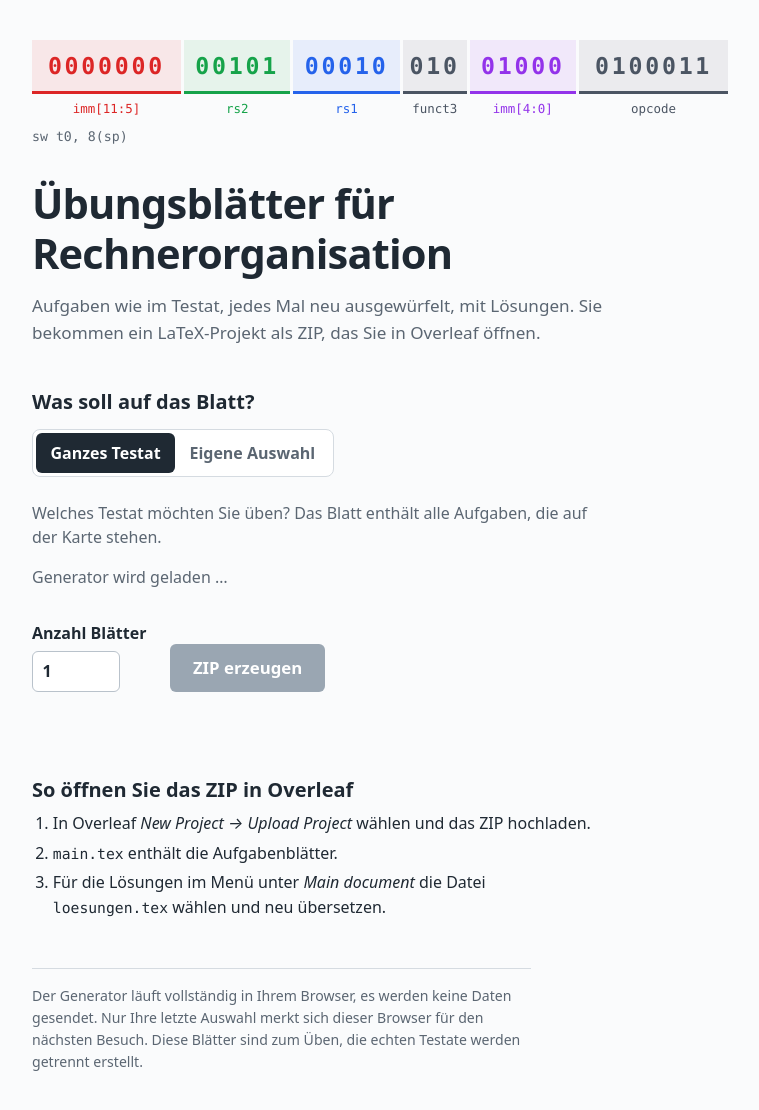
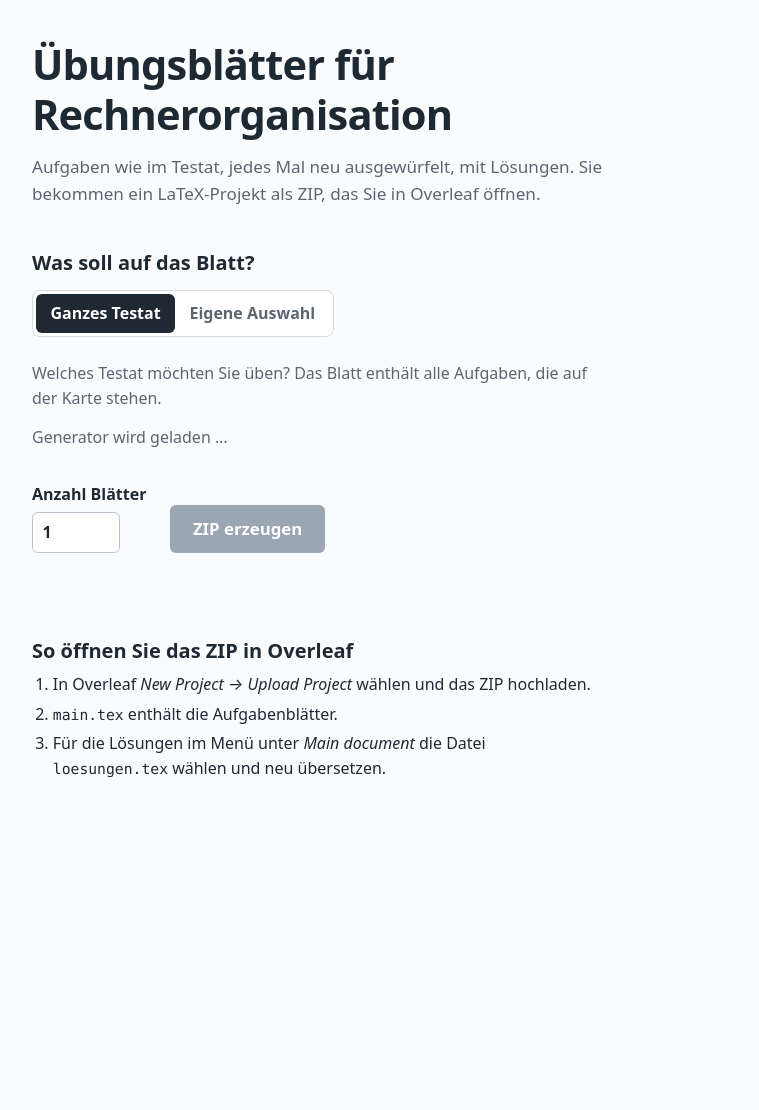
Before and after one commit to GGalya1/Testat-Generator, a website: page web/index.html in a window 1280 px wide. Shown: the whole page, without its empty margins (260-1019 px from the left). After the commit the page ends 845 px from the top, so only its background shows below. Drawn offline with Linux system fonts and the light colour scheme.

Commit message:
refactor: header, footer, UI adaptivity

```diff
--- a/web/app.js
+++ b/web/app.js
@@ -25,6 +25,12 @@ const SPEICHER = "uebungsblaetter-ro";
 
 const $ = (s) => document.querySelector(s);
 const status = $("#status");
+
+/** Statuszeile unter dem Knopf; fehler = rot. */
+function meldung(text, fehler = false) {
+  status.className = fehler ? "status fehler" : "status";
+  status.textContent = text;
+}
 
 // ---------------------------------------------------------------- Verbindung zum Generator
 
@@ -241,8 +247,7 @@ async function erzeugenKlick(e) {
   const auftrag = auftragLesen();
   merken(auftrag);
   knopf.disabled = true;
-  status.className = "status";
-  status.textContent = auftrag.anzahl === 1 ? "Blatt wird erzeugt …" : `${auftrag.anzahl} Blätter werden erzeugt …`;
+  meldung(auftrag.anzahl === 1 ? "Blatt wird erzeugt …" : `${auftrag.anzahl} Blätter werden erzeugt …`);
 
   const r = await generator("erzeugen", auftrag.modus === "vorlage"
     ? { vorlage: auftrag.vorlage, anzahl: auftrag.anzahl }
@@ -250,8 +255,7 @@ async function erzeugenKlick(e) {
   knopf.disabled = false;
 
   if (!r.ok) {
-    status.className = "status fehler";
-    status.textContent = r.fehler;
+    meldung(r.fehler, true);
     return;
   }
 
@@ -275,7 +279,7 @@ async function erzeugenKlick(e) {
   });
   $("#ergebnis-titel").textContent = r.blaetter.length === 1 ? "1 Blatt erzeugt" : `${r.blaetter.length} Blätter erzeugt`;
   $("#ergebnis").hidden = false;
-  status.textContent = `Fertig in ${r.dauer} ms. Der Download startet automatisch.`;
+  meldung(`Fertig in ${r.dauer} ms. Der Download startet automatisch.`);
   link.click();
 }
 
@@ -285,8 +289,7 @@ async function start() {
   const r = await generator("katalog");
   if (!r.ok) {
     $("#vorlagen").replaceChildren();
-    status.className = "status fehler";
-    status.textContent = "Der Generator konnte nicht geladen werden: " + r.fehler;
+    meldung("Der Generator konnte nicht geladen werden: " + r.fehler, true);
     return;
   }
   const alt = laden();
@@ -297,7 +300,9 @@ async function start() {
   for (const z of zeilen) aufgabeHinzufuegen(z.typ, z.param ?? "");
   if (typeof alt.titel === "string") $("#titel").value = alt.titel;
   if (alt.anzahl) $("#anzahl").value = alt.anzahl;
-  if (alt.modus === "eigen") document.querySelector('input[name="modus"][value="eigen"]').checked = true;
+  // Immer mit "Ganzes Testat" starten (auch wenn zuletzt "Eigene Auswahl" benutzt wurde);
+  // die eigene Auswahl selbst bleibt gemerkt und steht beim Umschalten wieder da.
+  document.querySelector('input[name="modus"][value="vorlage"]').checked = true;
   modusZeigen();
 
   for (const r of document.querySelectorAll('input[name="modus"]')) r.addEventListener("change", modusZeigen);
--- a/web/index.html
+++ b/web/index.html
@@ -12,17 +12,6 @@
 <body>
   <main>
     <header class="kopf">
-      <figure class="befehl" aria-label="Beispiel: Maschinencode des Befehls sw t0, 8(sp)">
-        <div class="bits" aria-hidden="true">
-          <span class="feld f-immA" style="--n:7"><b>0000000</b><i>imm[11:5]</i></span>
-          <span class="feld f-rs2" style="--n:5"><b>00101</b><i>rs2</i></span>
-          <span class="feld f-rs1" style="--n:5"><b>00010</b><i>rs1</i></span>
-          <span class="feld f-mn" style="--n:3"><b>010</b><i>funct3</i></span>
-          <span class="feld f-immB" style="--n:5"><b>01000</b><i>imm[4:0]</i></span>
-          <span class="feld f-mn" style="--n:7"><b>0100011</b><i>opcode</i></span>
-        </div>
-        <figcaption><code>sw t0, 8(sp)</code></figcaption>
-      </figure>
       <h1>Übungsblätter für Rechnerorganisation</h1>
       <p class="einleitung">
         Aufgaben wie im Testat, jedes Mal neu ausgewürfelt, mit Lösungen.
@@ -30,18 +19,18 @@
       </p>
     </header>
 
-    <form id="formular" novalidate>
+    <form id="formular" novalidate autocomplete="off">
       <fieldset class="modus">
         <legend>Was soll auf das Blatt?</legend>
         <div class="umschalter" role="radiogroup">
-          <label><input type="radio" name="modus" value="vorlage" checked> Ganzes Testat</label>
-          <label><input type="radio" name="modus" value="eigen"> Eigene Auswahl</label>
+          <label><input type="radio" name="modus" value="vorlage" autocomplete="off" checked> Ganzes Testat</label>
+          <label><input type="radio" name="modus" value="eigen" autocomplete="off"> Eigene Auswahl</label>
         </div>
       </fieldset>
 
       <section id="bereich-vorlage" class="bereich">
         <p class="bereich-hinweis">Welches Testat möchten Sie üben? Das Blatt enthält alle Aufgaben, die auf der Karte stehen.</p>
-        <div id="vorlagen" class="testate" role="radiogroup" aria-label="Testat">
+        <div id="vorlagen" class="testate">
           <p class="laden">Generator wird geladen …</p>
         </div>
       </section>
@@ -80,12 +69,6 @@
         <li>Für die Lösungen im Menü unter <em>Main document</em> die Datei <code>loesungen.tex</code> wählen und neu übersetzen.</li>
       </ol>
     </section>
-
-    <footer class="fuss">
-      <p>Der Generator läuft vollständig in Ihrem Browser, es werden keine Daten gesendet.
-      Nur Ihre letzte Auswahl merkt sich dieser Browser für den nächsten Besuch.
-      Diese Blätter sind zum Üben, die echten Testate werden getrennt erstellt.</p>
-    </footer>
   </main>
 
   <template id="testat-karte">
--- a/web/style.css
+++ b/web/style.css
@@ -1,4 +1,4 @@
-/* Farben der Felder wie auf den Testatblaettern (EncodingExercise: cMn, cRsA, cRsB, cImmA, cImmB) */
+/* Farben wie auf den Testatblaettern (EncodingExercise: cMn, cRsA, cRsB, cImmA, cImmB) */
 :root {
   --papier: #fafbfc;
   --tinte: #1f2933;
@@ -50,52 +50,10 @@ code { font-family: var(--mono); font-size: 0.92em; }
   clip: rect(0 0 0 0); white-space: nowrap;
 }
 
-/* ---------------------------------------------------------------- Kopf mit Befehlswort */
+/* ---------------------------------------------------------------- Kopf */
 
 .kopf { margin-bottom: 2.5rem; }
 .einleitung { margin-top: 0.9rem; max-width: 60ch; color: var(--grau); font-size: 1.07rem; }
-
-.befehl { margin: 0 0 2rem; }
-.bits {
-  display: flex;
-  gap: 3px;
-  font-family: var(--mono);
-}
-.feld {
-  --farbe: var(--mn);
-  flex: var(--n) 1 0;
-  min-width: 0;
-  display: flex;
-  flex-direction: column;
-}
-.feld b {
-  display: block;
-  padding: 0.35em 0 0.3em;
-  text-align: center;
-  font-size: clamp(0.78rem, 3.1vw, 1.45rem);
-  font-weight: 700;
-  letter-spacing: 0.12em;
-  color: var(--farbe);
-  background: color-mix(in srgb, var(--farbe) 9%, transparent);
-  border-bottom: 3px solid var(--farbe);
-  white-space: nowrap;
-  overflow: hidden;
-}
-.feld i {
-  font-style: normal;
-  font-size: clamp(0.62rem, 1.9vw, 0.78rem);
-  text-align: center;
-  color: var(--farbe);
-  padding-top: 0.3rem;
-  white-space: nowrap;
-  overflow: hidden;
-}
-.f-mn { --farbe: var(--mn); }
-.f-rs1 { --farbe: var(--rs1); }
-.f-rs2 { --farbe: var(--rs2); }
-.f-immA { --farbe: var(--immA); }
-.f-immB { --farbe: var(--immB); }
-.befehl figcaption { margin-top: 0.4rem; color: var(--grau); font-size: 0.9rem; }
 
 /* ---------------------------------------------------------------- Formular */
 
@@ -125,10 +83,12 @@ legend { font-size: 1.25rem; font-weight: 700; padding: 0; margin-bottom: 0.75re
 
 .bereich-hinweis { margin-bottom: 0.9rem; color: var(--grau); max-width: 62ch; }
 
-/* Eine Karte je Testat; die ganze Karte ist das Auswahlfeld */
+/* Eine Karte je Testat; die ganze Karte ist das Auswahlfeld.
+   So viele Spalten, wie Karten von mindestens 17rem nebeneinander passen: am Rechner zwei,
+   auf schmalen Bildschirmen rutschen sie untereinander (ohne feste Bildschirmbreite). */
 .testate {
   display: grid;
-  grid-template-columns: repeat(2, minmax(0, 1fr));
+  grid-template-columns: repeat(auto-fit, minmax(min(17rem, 100%), 1fr));
   gap: 0.75rem;
 }
 .testat {
@@ -296,23 +256,11 @@ button[type="submit"]:disabled { background: #9aa6b2; cursor: progress; }
 .anleitung ol { margin: 0; padding-left: 1.3rem; max-width: 62ch; }
 .anleitung li + li { margin-top: 0.3rem; }
 
-.fuss {
-  margin-top: 3rem;
-  padding-top: 1rem;
-  border-top: 1px solid var(--linie);
-  color: var(--grau);
-  font-size: 0.88rem;
-  max-width: 62ch;
-}
 
 @media (max-width: 30rem) {
   main { padding-top: 1.5rem; }
   .umschalter { display: flex; }
   .umschalter label { flex: 1; text-align: center; padding: 0.45rem 0.4rem; }
-  .testate { grid-template-columns: 1fr; }
-  .bits { gap: 2px; }
-  .feld b { letter-spacing: 0.02em; }
-  .feld i { font-size: 0.52rem; letter-spacing: -0.03em; }
 }
 
 @media (prefers-reduced-motion: reduce) {
```
Also changed, not shown: README.md.
